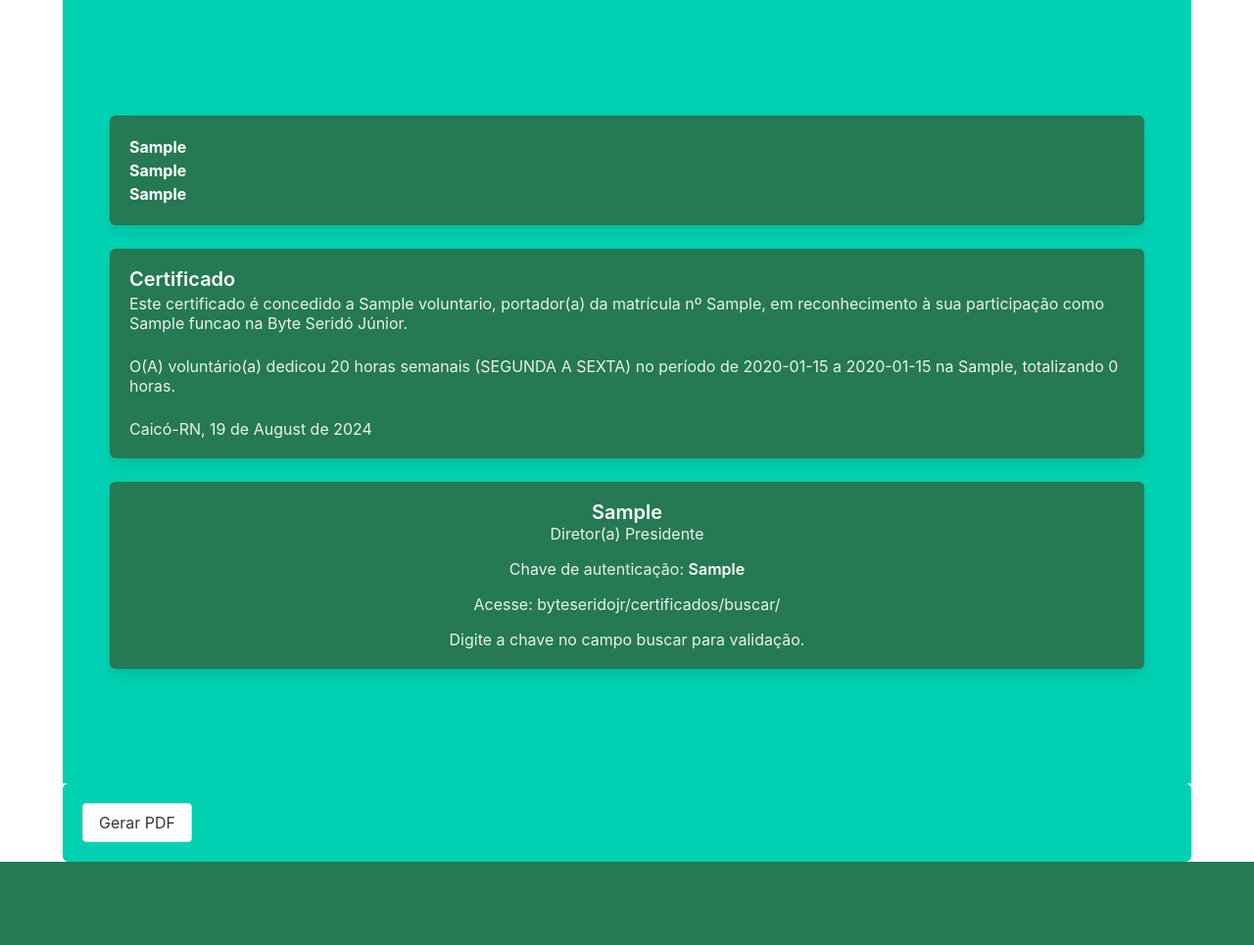
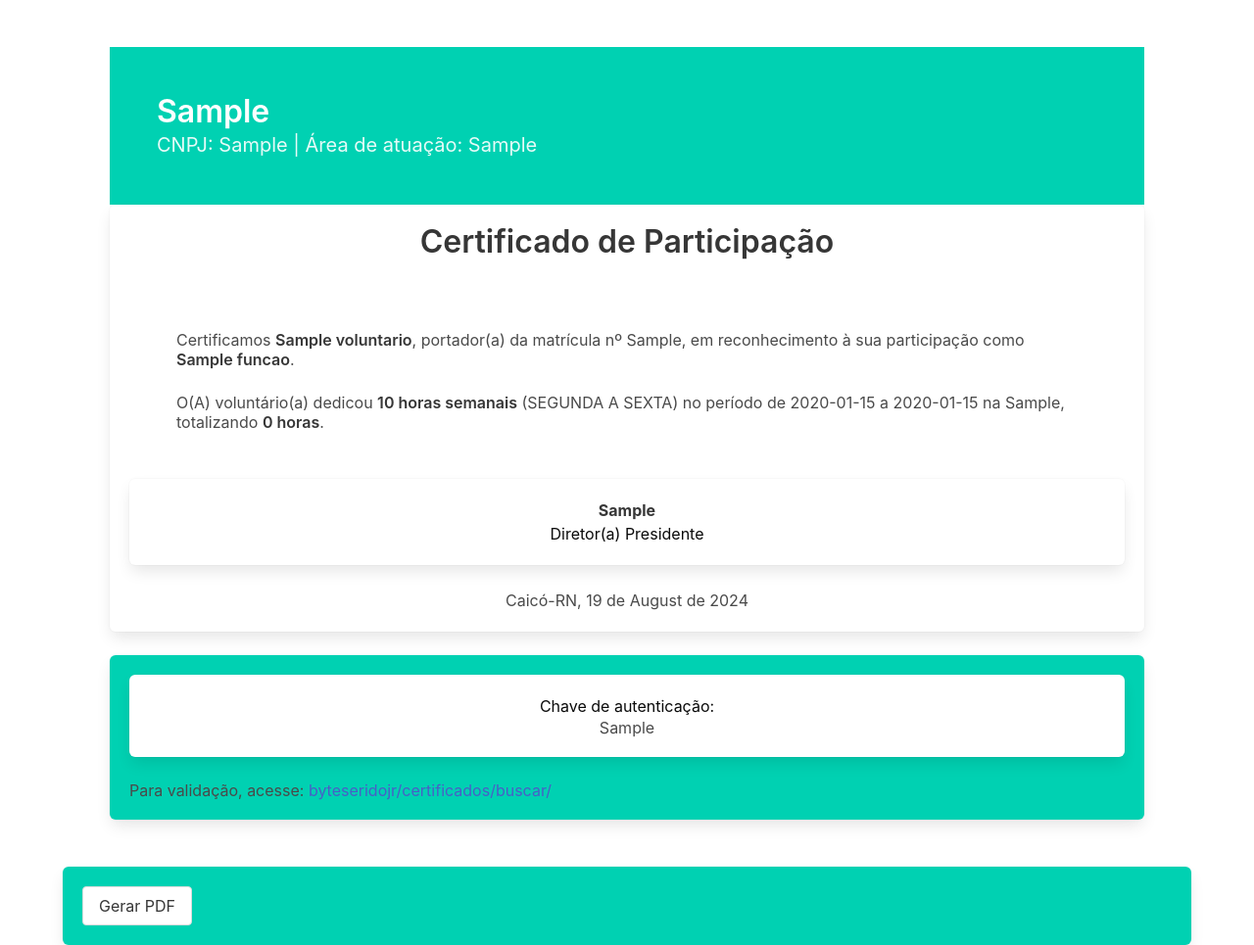
Before and after one commit to gcileno/RHJunior, a Django app: page /certificados/emitir/1/ in a window 1280 px wide. Shown: the whole page at 98% size. Before the commit the page ends 880 px from the top, so only its background shows below. Run offline with Django 5.2, Linux system fonts and the light colour scheme; a user stored in the database is signed in; tables that the repository leaves empty hold one stand-in row (values such as "Sample post"); some libraries are stand-ins or nearby versions.

Commit message:
melhorias

```diff
--- a/certificados/templates/emitir_certificado.html
+++ b/certificados/templates/emitir_certificado.html
@@ -9,23 +9,14 @@
 <body>
     <section class="container">
 
-        <section class="hero is-primary is-fullheight">
+        <section class="hero">
             <div class="hero-body">
                 <div class="container">
-                    <!-- Primeiro Box -->
-                    <div class="box has-background-success-dark has-text-white">
                         {{ header|safe }}
-                    </div>
 
-                    <!-- Segundo Box -->
-                    <div class="box has-background-success-dark has-text-white">
                         {{ body|safe }}
-                    </div>
 
-                    <!-- Terceiro Box -->
-                    <div class="box has-background-success-dark has-text-white">
                         {{ footer|safe }}
-                    </div>
                 </div>
             </div>
         </section>
@@ -46,10 +37,10 @@
 
             // Configurações opcionais do PDF
             var opt = {
-                margin:       1,
-                filename:     'document.pdf',
-                image:        { type: 'jpeg', quality: 0.98 },
-                html2canvas:  { scale: 2 },
+                margin:       0,
+                filename:     'certificado.pdf',
+                image:        { type: 'jpeg', quality: 50 },
+                html2canvas:  { scale: 5 },
                 jsPDF:        { unit: 'in', format: 'letter', orientation: 'portrait' }
             };
 
--- a/certificados/views.py
+++ b/certificados/views.py
@@ -8,7 +8,7 @@ from django.http import HttpResponseForbidden
 from ej.models import Voluntario, HistoricoMembro, EmpresasJuinior
 from certificados.models import Certificados
 
-from scripts.certificado import header_certificado, footer_certificado, text_certificado
+from scripts.certificado import header_certificado, footer_certificado, text_certificado, CertificadoHTML
 
 
 TEXT_CERTIFICADO = """
@@ -16,7 +16,7 @@ TEXT_CERTIFICADO = """
     Byte Seridó Júnior, realizando HORAS semanais (SEGUNDA A SEXTA). No período de DATA_IN a DATA_FIM na IE.
     """
 
-
+##Busca decertificados através do método post
 class CertificarViews(View):
     template_name = "validar.html"
 
@@ -32,7 +32,7 @@ class CertificarViews(View):
         context = {"certificados": certificados, "voluntario":vol}
         return render(request, self.template_name, context)
 
-#@method_decorator(login_required(login_url='login'), name = 'dispatch')
+
 class EmitirCertificadoView(LoginRequiredMixin,View):
 
     def get(self, request, certificado_id):
@@ -49,10 +49,11 @@ class EmitirCertificadoView(LoginRequiredMixin,View):
         if certificado.historico_membro.voluntario.user != request.user:
             return HttpResponseForbidden("Você não tem permissão para acessar este certificado.")
 
+        certificado = CertificadoHTML(ej,vol,historico,certificado.autenticacao)
 
         context = {
-            'header':header_certificado(ej),
-            'body':text_certificado(vol,historico,ej),
-            'footer': footer_certificado(certificado.autenticacao, ej),
+            'header':certificado.header_certificado(),
+            'body':certificado.text_certificado(),
+            'footer': certificado.footer_certificado(),
         }
         return render(request, 'emitir_certificado.html', context)
--- a/scripts/certificado.py
+++ b/scripts/certificado.py
@@ -1,4 +1,5 @@
 import datetime
+from ej.models import Voluntario, HistoricoMembro
 
 def header_certificado(ej):
     HEADER = f"""
@@ -18,9 +19,9 @@ def text_certificado(voluntario, historico, ej):
     if data_fim is None:
         data_fim = datetime.date.today()
 
-    horas = 20
+    horas = 10
     horas_plural = "horas" if horas > 1 else "hora"
-    total_hrs = 20 * ((data_fim - data_inicio).days // 7)
+    total_hrs = horas * ((data_fim - data_inicio).days // 7)
 
     # Texto do certificado com formatação básica
     TEXT_CERTIFICADO = f"""
@@ -42,3 +43,83 @@ def footer_certificado(chave, ej):
         </div>
     """
     return FOOTER
+
+
+
+class CertificadoHTML:
+    def __init__(self, ej, voluntario, historico, chave):
+        self.ej = ej
+        self.voluntario = voluntario
+        self.historico = historico
+        self.chave = chave
+
+    def horas(self):
+
+        if self.historico.funcao:
+            if 'diretor' in self.historico.funcao.nome.lower():
+                return 15
+            return 10
+        return 0
+
+    def formatar_datas(self):
+        data_inicio = self.historico.data_Inicio
+        data_fim = self.historico.data_fim or datetime.date.today()
+        return data_inicio, data_fim
+
+    def gerar_certificado(self):
+        header = self.header_certificado()
+        texto = self.text_certificado()
+        footer = self.footer_certificado()
+        return f"{header}\n{texto}\n{footer}"
+
+    def header_certificado(self):
+        HEADER = f"""
+                <div class="hero is-primary">
+                    <div class="hero-body">
+                        <p class="title">
+                        {self.ej.razao_social}
+                        </p>
+                        <p class="subtitle">
+                        CNPJ: {self.ej.cnpj} | Área de atuação: {self.ej.area_atuacao}
+                        </p>
+                    </div>
+                </div>
+        """
+        return HEADER
+
+    def text_certificado(self):
+        data_inicio, data_fim = self.formatar_datas()
+        total_hrs = self.horas() * ((data_fim - data_inicio).days // 7)
+
+        # Texto do certificado com formatação básica
+        TEXT_CERTIFICADO = f"""
+        <div class="box has-background-linear-gradient-info-light">
+
+                <h1 class="title is-3 has-text-centered">Certificado de Participação</h1>
+
+            <section class="section">
+                <p class="subtitle is-6">Certificamos <strong>{self.voluntario.nome}</strong>, portador(a) da matrícula nº {self.voluntario.matricula}, em reconhecimento à sua participação como <strong>{self.historico.funcao}</strong>.</p>
+                <p class="subtitle is-6">O(A) voluntário(a) dedicou <strong>{self.horas()} horas semanais</strong> (SEGUNDA A SEXTA) no período de {data_inicio} a {data_fim} na {self.ej.razao_social}, totalizando <strong>{total_hrs} horas</strong>.</p>
+            </section>
+
+                    <div class="box has-background-white has-text-black has-text-centered">
+                        <p><strong>{self.ej.representante_legal}</strong></p>
+                        <p>Diretor(a) Presidente</p>
+                    </div>
+                <p class="has-text-centered">Caicó-RN, {datetime.date.today().strftime('%d de %B de %Y')}</p>
+
+        </div>
+        """
+        return TEXT_CERTIFICADO
+
+    def footer_certificado(self):
+        FOOTER = f"""
+            <div class="box has-background-primary">
+                <div class="box has-background-white has-text-black has-text-centered">
+                    <p>Chave de autenticação:</p>
+                    <p class="subtitle is-6">{self.chave}</p>
+                </div>
+                <p class="subtitle is-6">Para validação, acesse: <a href="https://byteseridojr/certificados/buscar/" target="_blank">byteseridojr/certificados/buscar/</a></p>
+            </div>
+        """
+        return FOOTER
```
Also changed, not shown: portal/templates/login.html (+16 -18 lines), portal/templates/portal.html (+7 -4 lines).
